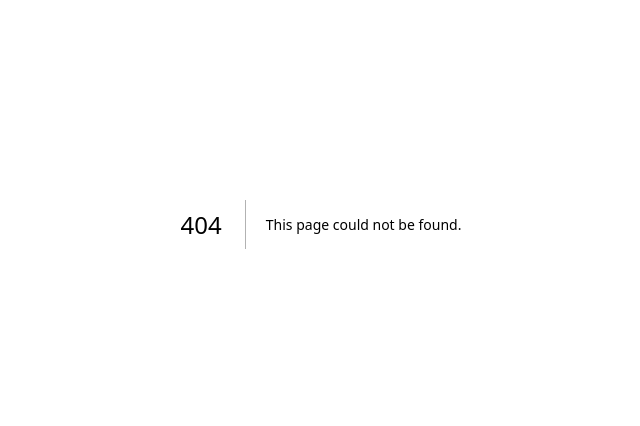
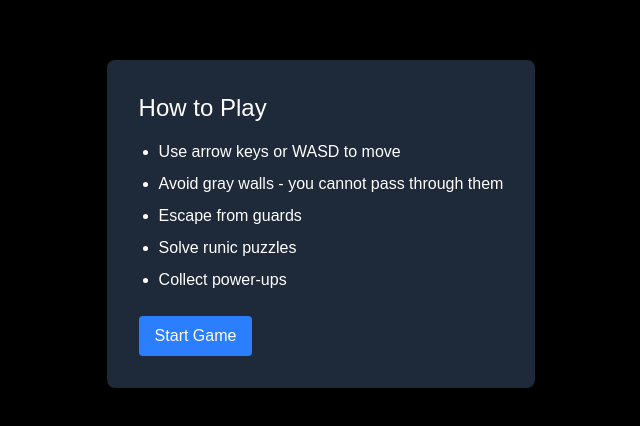
Before and after one commit to technikum-gorka/game, a Next.js app: page /games/shadow-run in a window 1280 px wide. Before the commit this address had no page. Shown: the part 176-602 px from the top of the page, without its empty margins (319-959 px from the left). Built offline with nearby package versions, Linux system fonts and the light colour scheme.

Commit message:
add initial implementation of Shadow Run game with player movement and wall collision

```diff
--- /dev/null
+++ b/app/games/shadow-run/page.tsx
@@ -0,0 +1,254 @@
+'use client';
+import { useState, useEffect, useCallback } from 'react';
+
+// Game constants
+const GRID_SIZE = 15;
+const CELL_SIZE = 40;
+
+// Example walls -> will be randomly created in the final game
+const WALLS = [
+    // Outer walls
+    {x: 0, y: 0, w: GRID_SIZE, h: 1}, // Top
+    {x: 0, y: GRID_SIZE-1, w: GRID_SIZE, h: 1}, // Bottom
+    {x: 0, y: 0, w: 1, h: GRID_SIZE}, // Left
+    {x: GRID_SIZE-1, y: 0, w: 1, h: GRID_SIZE}, // Right
+
+    // Inner vertical walls
+    {x: 2, y: 2, w: 1, h: 6},
+    {x: 4, y: 4, w: 1, h: 5},
+    {x: 6, y: 2, w: 1, h: 3},
+    {x: 9, y: 1, w: 1, h: 8},
+    {x: 3, y: 1, w: 1, h: 1},
+    {x: 6, y: 6, w: 1, h: 7},
+    {x: 11, y: 8, w: 1, h: 5},
+    {x: 11, y: 2, w: 1, h: 5},
+    {x: 13, y: 1, w: 1, h: 5},
+    {x: 2, y: 9, w: 1, h: 5},
+    {x: 4, y: 12, w: 1, h: 2},
+    {x: 8, y: 4, w: 1, h: 4},
+    {x: 7, y: 9, w: 1, h: 2},
+    {x: 9, y: 12, w: 1, h: 2},
+    {x: 8, y: 12, w: 1, h: 1},
+    {x: 12, y: 11, w: 1, h: 2},
+    {x: 13, y: 9, w: 1, h: 1},
+    {x: 13, y: 7, w: 1, h: 1},
+
+
+    // Inner horizontal walls
+    {x: 2, y: 2, w: 6, h: 1},
+    {x: 3, y: 5, w: 2, h: 1},
+    {x: 4, y: 7, w: 3, h: 1},
+    {x: 8, y: 10, w: 4, h: 1},
+    {x: 2, y: 10, w: 3, h: 1},
+    {x: 12, y: 6, w: 2, h: 1},
+    {x: 2, y: 10, w: 3, h: 1},
+    {x: 2, y: 10, w: 3, h: 1},
+
+];
+
+//Add this helper function after the WALLS constant
+const getRandomPosition = () => {
+    let newPos;
+    do {
+        newPos = {
+            x: Math.floor(Math.random() * (GRID_SIZE - 2)) + 1,
+            y: Math.floor(Math.random() * (GRID_SIZE - 2)) + 1
+        };
+    } while (isColliding(newPos));
+    return newPos;
+};
+
+// Player initial position
+const INITIAL_PLAYER = { x: 1, y: 1 };
+
+
+const isColliding = (playerPos: {x: number, y: number}) => {
+    return WALLS.some(wall => {
+        return playerPos.x >= wall.x &&
+               playerPos.x < wall.x + wall.w &&
+               playerPos.y >= wall.y &&
+               playerPos.y < wall.y + wall.h;
+    });
+};
+
+const ShadowRunPage = () => {
+    const [player, setPlayer] = useState(INITIAL_PLAYER);
+    const [mysteryPoint, setMysteryPoint] = useState({ x: 13, y: 13 });
+    const [spellPower, setSpellPower] = useState(0);
+    const [score, setScore] = useState(0);
+    const [showInstructions, setShowInstructions] = useState(true);
+    const [timeLeft, setTimeLeft] = useState(30);
+    const [isGameOver, setIsGameOver] = useState(false);
+    const [pointsCollected, setPointsCollected] = useState(0);
+
+    // Update isMysteryPoint to use the mysteryPoint state
+    const isMysteryPoint = useCallback((playerPos: {x: number, y: number}) => {
+        return playerPos.x === mysteryPoint.x && playerPos.y === mysteryPoint.y;
+    }, [mysteryPoint]);
+
+    // Modify handleMysteryPoint to update mystery point position
+    const handleMysteryPoint = useCallback((newPos: {x: number, y: number}) => {
+        if (isMysteryPoint(newPos)) {
+            setScore(prev => prev + 100);
+            setPointsCollected(prev => prev + 1);
+            setMysteryPoint(getRandomPosition());
+        }
+    }, [isMysteryPoint]);
+
+    // Modify the handleMovement function
+    const handleMovement = useCallback((e: KeyboardEvent) => {
+        const key = e.key.toLowerCase();
+        setPlayer(prev => {
+            const newPos = { ...prev };
+            switch (key) {
+                case 'arrowup':
+                case 'w':
+                    newPos.y = Math.max(0, prev.y - 1);
+                    break;
+                case 'arrowdown':
+                case 's':
+                    newPos.y = Math.min(GRID_SIZE - 1, prev.y + 1);
+                    break;
+                case 'arrowleft':
+                case 'a':
+                    newPos.x = Math.max(0, prev.x - 1);
+                    break;
+                case 'arrowright':
+                case 'd':
+                    newPos.x = Math.min(GRID_SIZE - 1, prev.x + 1);
+                    break;
+            }
+            // Check for wall collision
+            const finalPos = isColliding(newPos) ? prev : newPos;
+            // Check for mystery point
+            handleMysteryPoint(finalPos);
+            return finalPos;
+        });
+    }, [handleMysteryPoint]);
+
+    // Set up keyboard listeners
+    useEffect(() => {
+        window.addEventListener('keydown', handleMovement);
+        return () => window.removeEventListener('keydown', handleMovement);
+    }, [handleMovement]);
+
+    // Add this after your existing useEffect
+    useEffect(() => {
+        if (!showInstructions && timeLeft > 0) {
+            const timer = setInterval(() => {
+                setTimeLeft(prev => prev - 1);
+            }, 1000);
+
+            return () => clearInterval(timer);
+        } else if (timeLeft === 0) {
+            setIsGameOver(true);
+        }
+    }, [timeLeft, showInstructions]);
+
+    return (
+        <main className="min-h-screen bg-gray-900 text-white p-8">
+            <h1 className='text-4xl font-bold text-center mb-8'>Shadow Run</h1>
+
+            {/* Game Stats */}
+            <div className="flex justify-between mb-4">
+                <div>Score: {score}</div>
+                <div>Time Left: {timeLeft}s</div>
+                <div>Points Collected: {pointsCollected}</div>
+            </div>
+
+            {/* Game Grid */}
+            <div
+                className="relative mx-auto border-2 border-gray-700"
+                style={{
+                    width: GRID_SIZE * CELL_SIZE,
+                    height: GRID_SIZE * CELL_SIZE,
+                }}
+            >
+                {/* Walls */}
+                {WALLS.map((wall, index) => (
+                    <div
+                        key={index}
+                        className="absolute bg-gray-700"
+                        style={{
+                            left: wall.x * CELL_SIZE,
+                            top: wall.y * CELL_SIZE,
+                            width: wall.w * CELL_SIZE,
+                            height: wall.h * CELL_SIZE,
+                        }}
+                    />
+                ))}
+                {/* Player */}
+                <div
+                    className="absolute bg-blue-500 rounded-full transition-all duration-200"
+                    style={{
+                        width: CELL_SIZE - 4,
+                        height: CELL_SIZE - 4,
+                        left: player.x * CELL_SIZE + 2,
+                        top: player.y * CELL_SIZE + 2,
+                    }}
+                />
+                {/* Mystery Point */}
+                <div
+                    className="absolute bg-yellow-500 rounded-full transition-all duration-200"
+                    style={{
+                        width: CELL_SIZE - 4,
+                        height: CELL_SIZE - 4,
+                        left: mysteryPoint.x * CELL_SIZE + 2,
+                        top: mysteryPoint.y * CELL_SIZE + 2,
+                    }}
+                />
+            </div>
+
+            {/* Instructions */}
+            {showInstructions && (
+                <div className="fixed inset-0 bg-black bg-opacity-80 flex items-center justify-center">
+                    <div className="bg-gray-800 p-8 rounded-lg max-w-md">
+                        <h2 className="text-2xl mb-4">How to Play</h2>
+                        <ul className="list-disc pl-5 space-y-2">
+                            <li>Use arrow keys or WASD to move</li>
+                            <li>Avoid gray walls - you cannot pass through them</li>
+                            <li>Escape from guards</li>
+                            <li>Solve runic puzzles</li>
+                            <li>Collect power-ups</li>
+                        </ul>
+                        <button
+                            className="mt-6 px-4 py-2 bg-blue-500 rounded"
+                            onClick={() => setShowInstructions(false)}
+                        >
+                            Start Game
+                        </button>
+                    </div>
+                </div>
+            )}
+
+            {/* Game Over Popup */}
+            {isGameOver && (
+                <div className="fixed inset-0 bg-black bg-opacity-80 flex items-center justify-center">
+                    <div className="bg-gray-800 p-8 rounded-lg max-w-md">
+                        <h2 className="text-2xl mb-4">Game Over!</h2>
+                        <div className="space-y-2">
+                            <p>Final Score: {score}</p>
+                            <p>Mystery Points Collected: {pointsCollected}</p>
+                            <p>Time's Up!</p>
+                        </div>
+                        <button
+                            className="mt-6 px-4 py-2 bg-blue-500 rounded"
+                            onClick={() => {
+                                setTimeLeft(30);
+                                setScore(0);
+                                setPointsCollected(0);
+                                setPlayer(INITIAL_PLAYER);
+                                setMysteryPoint(getRandomPosition());
+                                setIsGameOver(false);
+                            }}
+                        >
+                            Play Again
+                        </button>
+                    </div>
+                </div>
+            )}
+        </main>
+    );
+};
+
+export default ShadowRunPage;
```
